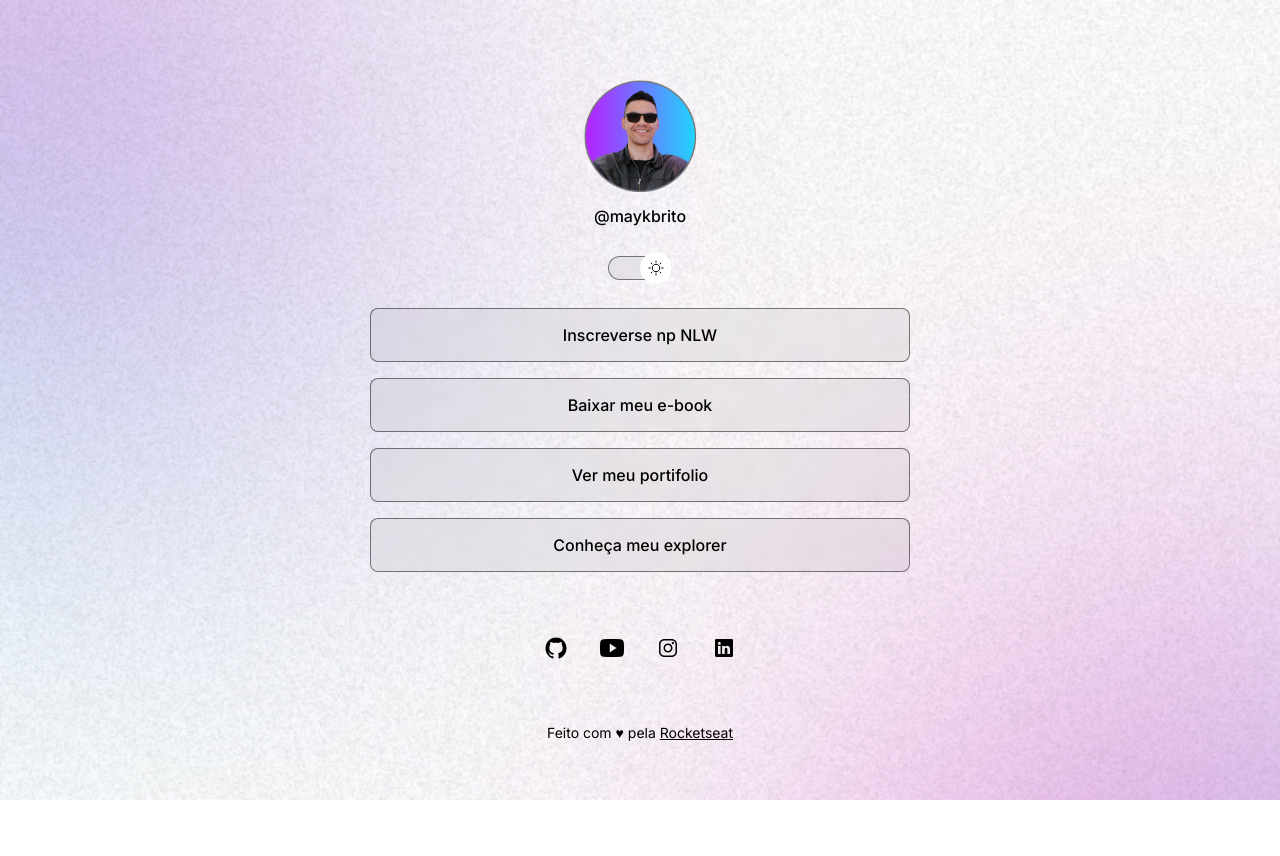
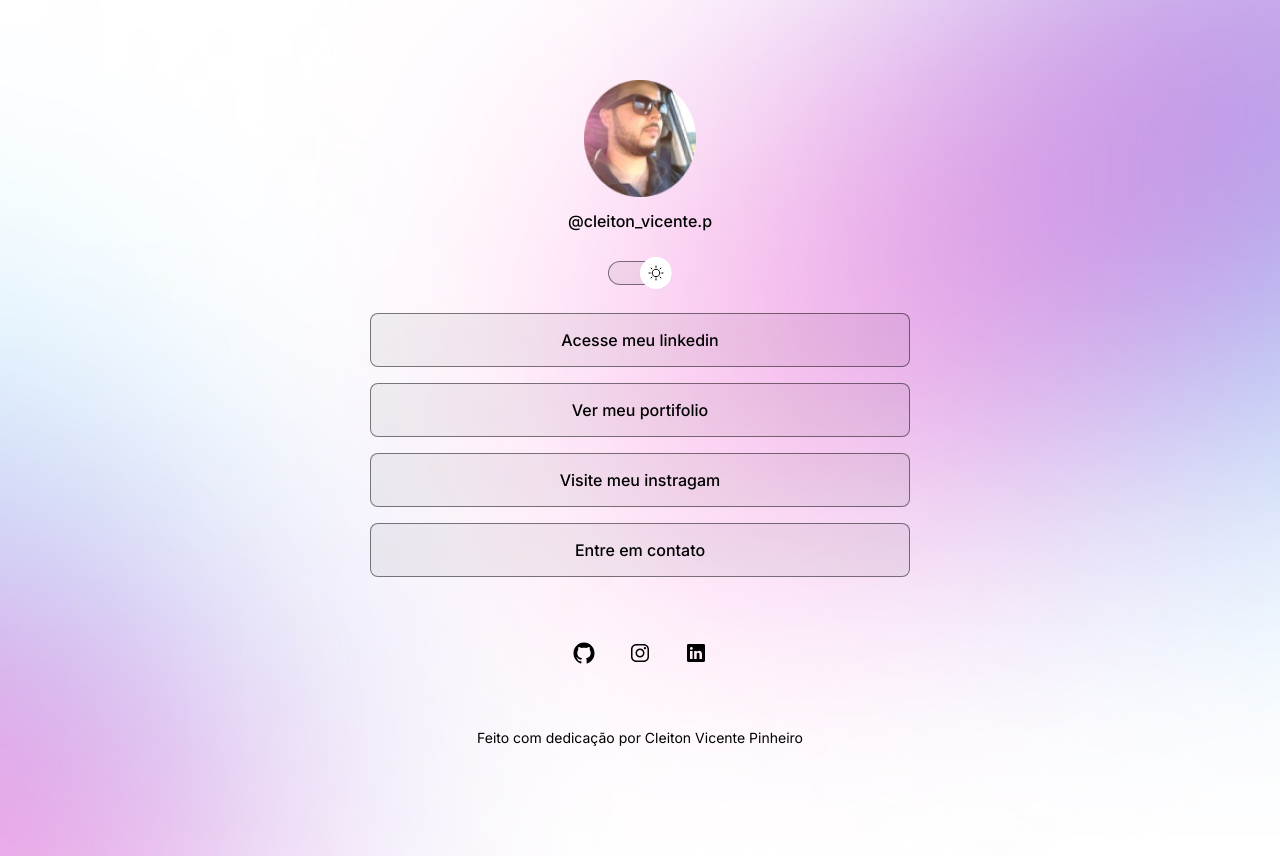
Before and after one commit to cleitonvpinheiro/projeto, a plain HTML site: page index.html in a window 1280 px wide. Both pictures are taken after a click on the element 640 px from the left and 267 px from the top of the page. Before the commit the page ends 800 px from the top, so only its background shows below. Drawn offline with nearby package versions, Linux system fonts and the light colour scheme.

Commit message:
:tada: modificando o css

```diff
--- a/index.html
+++ b/index.html
@@ -1,5 +1,6 @@
 <!DOCTYPE html>
 <html lang="pt-br">
+
 <head>
   <link rel="preconnect" href="https://fonts.googleapis.com">
   <link rel="preconnect" href="https://fonts.gstatic.com" crossorigin>
@@ -7,14 +8,15 @@
   <meta charset="UTF-8" />
   <meta http-equiv="X-UA-Compatible" content="IE=edge" />
   <meta name="viewport" content="width=device-width, initial-scale=1.0" />
-    <title>DevLinks</title>
   <link rel="stylesheet" href="style.css">
+  <title>Apresentação</title>
 </head>
+
 <body>
   <div id="container">
     <div id="profile">
-        <img src="./assets/assets/avatar.png" alt="">
-        <p>@maykbrito</p>
+      <img src="./img/avatar.png" alt="">
+      <p>@cleiton_vicente.p</p>
     </div>
 
     <div id="switch" onclick="toggleMode()">
@@ -23,39 +25,33 @@
     </div>
     <ul>
       <li>
-          <a href="#">Inscreverse np NLW </a>
+        <a href="https://www.linkedin.com/in/cleiton-vicente-pinheiro/" target="_blank">Acesse meu linkedin</a>
       </li>
-
       <li>
-          <a href="#">Baixar meu e-book</a>
+        <a href="https://github.com/cleitonvpinheiro" target="_blank">Ver meu portifolio</a>
       </li>
-
       <li>
-          <a href="#">Ver meu portifolio</a>
+        <a href="https://www.instagram.com/cleiton_vicente.p" target="_blank">Visite meu instragam</a>
       </li>
-
       <li>
-          <a href="#"
-          target="_blanck">Conheça meu explorer</a>
+        <a href="https://wa.me/5541988412058" target="_blank">Entre em contato</a>
       </li>
     </ul>
     <div id="social-links">
-        <a href="https://github.com/cleitonpinheiro" target="_blank">
+      <a href="https://github.com/cleitonVpinheiro" target="_blank">
         <ion-icon name="logo-github"></ion-icon>
       </a>
-          <a href="https://www.youtube.com/channel/UCF1QpEzwRixnCdRErS1z4OA" target="_blank">
-            <ion-icon name="logo-youtube"></ion-icon>
-        </a>
+
       <a href="https://www.instagram.com/cleiton_vicente.p" target="_blank">
         <ion-icon name="logo-instagram"></ion-icon>
       </a>
-        <a href="https://www.linkedin.com/in/cleiton-vicente-pinheiro-154819181/" target="_blank">
+      <a href="https://www.linkedin.com/in/cleiton-vicente-pinheiro/" target="_blank">
         <ion-icon name="logo-linkedin"></ion-icon>
       </a>
     </div>
 
     <footer>
-        Feito com ♥ pela <a href="https://rocketset.com.br">Rocketseat</a>
+      Feito com dedicação por Cleiton Vicente Pinheiro</a>
     </footer>
   </div>
 
@@ -64,4 +60,5 @@
   <script src="./script.js"></script>
 
 </body>
+
 </html>
--- a/script.js
+++ b/script.js
@@ -4,10 +4,10 @@ function toggleMode() {
 
   const img = document.querySelector("#profile img")
   if(html.classList.contains('light')) {
-    img.setAttribute('src', './assets/assets/avatar-light.png')
+    img.setAttribute('src', './img/avatar-light.png')
 
   } else {
-    img.setAttribute('src', './assets/assets/avatar.png')
+    img.setAttribute('src', './img/avatar.png')
   }
 
  // if(html.classList.contains('light')) {
--- a/style.css
+++ b/style.css
@@ -6,22 +6,22 @@
 
   :root {
     --text-color: white;
-    --bg-url: url(./assets/assets/bg-mobile.jpg);
+    --bg-url: url(./img/bg-mobile.jpg);
     --stroke-color: rgba(255, 255, 255, 0.5);
     --surface-color: rgba(255, 255, 255, 0.1);
     --surface-color-hover: rgba(255, 255, 255, 0.05);
     --highlight-color: rgba(255, 255, 255, 0.2);
-    --switch-bg-url: url(./assets/assets/moon-stars.svg);
+    --switch-bg-url: url(./img/moon-stars.svg);
   }
 
   .light {
     --text-color: black;
-    --bg-url: url(./assets/assets/bg-mobile-light.jpg);
+    --bg-url: url(./img/bg-mobile-light.jpg);
     --stroke-color: rgba(0, 0, 0, 0.5);
     --surface-color: rgba(0, 0, 0, 0.05);
      --surface-color-hover: rgba(0, 0, 0, 0.02);
      --highlight-color: rgba(0, 0, 0, 0.1);
-     --switch-bg-url: url(./assets/assets/sun.svg);
+     --switch-bg-url: url(./img/sun.svg);
   }
 
   body {
@@ -33,6 +33,7 @@
    */
     /*backroung: color image repeat position/size*/
    background: var(--bg-url) no-repeat top center/cover;
+   height: 100vh;
   }
 
   body * {
@@ -83,11 +84,18 @@
     left: 0;
     z-index: 1;
     transform: translateY(-50%);
+
+    animation: slide-back 0.2s;
   }
 
-  .light  #switch button {
-    right: 0;
-    left: initial;
+  .light #switch button {
+    /*right: 0;
+    left: initial;*/
+    animation: slide-in 0.2s forwards;
+  }
+
+  #switch button:hover{
+    outline: 8px solid var(--highlight-color);
   }
 
   #switch span {
@@ -168,3 +176,32 @@
     text-align: center;
     font-size: 14px;
   }
+
+  @media (min-width: 700px) {
+    :root {
+      --bg-url: url(./img/bg-desktop.jpg);
+    }
+
+      .light {
+        --bg-url: url(./img/bg-desktop-light.jpg);
+      }
+
+  }
+
+  @keyframes slide-in {
+    from {
+      left: 0;
+    }
+    to {
+      left: 50%;
+    }
+  }
+
+  @keyframes slide-back {
+    from {
+      left: 50;
+    }
+    to {
+      left: 0%;
+    }
+  }
```
Also changed, not shown: assets/assets/avatar-light.png (deleted), assets/assets/avatar.png (deleted), img/Avatar-light.png (added), img/Avatar.png (added), img/bg-desktop-light.jpg (renamed from assets/assets/bg-desktop-light.jpg), img/bg-desktop.jpg (renamed from assets/assets/bg-desktop.jpg), img/bg-mobile-light.jpg (renamed from assets/assets/bg-mobile-light.jpg), img/bg-mobile.jpg (renamed from assets/assets/bg-mobile.jpg), img/moon-stars.svg (renamed from assets/assets/moon-stars.svg), img/sun.svg (renamed from assets/assets/sun.svg), 4 other files. Lines whose indentation alone changed are shown as unchanged.
